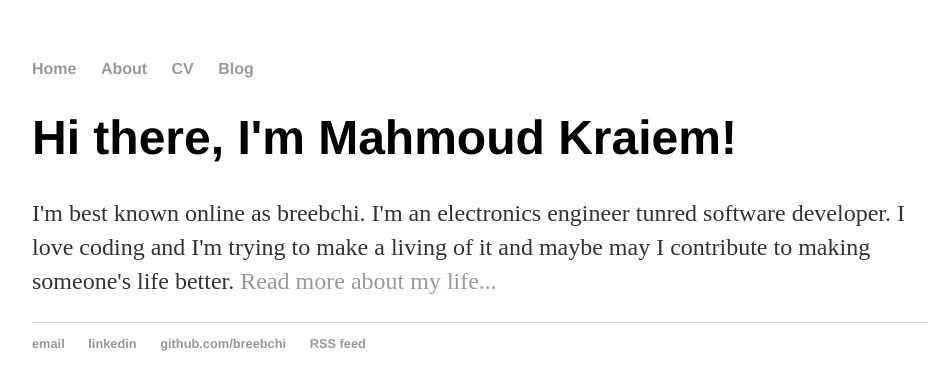
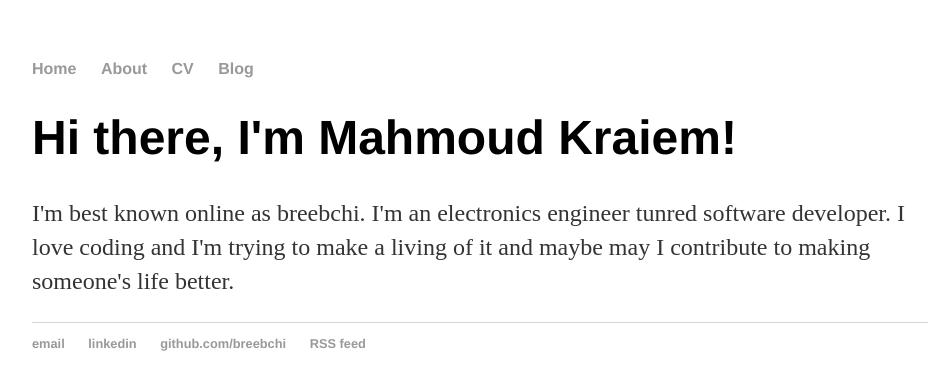
Before and after one commit to breebchi/breebchi.github.io, a Jekyll site: the page built from about/index.html, in a window 1280 px wide. Shown: the top 390 px of the page, without its empty margins (160-1094 px from the left). Built offline with Jekyll 4.4.1, drawn with Linux system fonts in a browser that asks for light colours.

Commit message:
Update index.html

```diff
--- a/about/index.html
+++ b/about/index.html
@@ -5,5 +5,5 @@ title: About Mahmoud Kraiem
 <div class="blurb">
         		<h1>Hi there, I'm Mahmoud Kraiem!</h1>
 				<p>I'm best known online as breebchi. I'm an electronics engineer tunred software developer.
-        I love coding and I'm trying to make a living of it and maybe may I contribute to making someone's life better. <a href="/about">Read more about my life...</a></p>
+        I love coding and I'm trying to make a living of it and maybe may I contribute to making someone's life better. </p>
     		</div><!-- /.blurb -->
```
